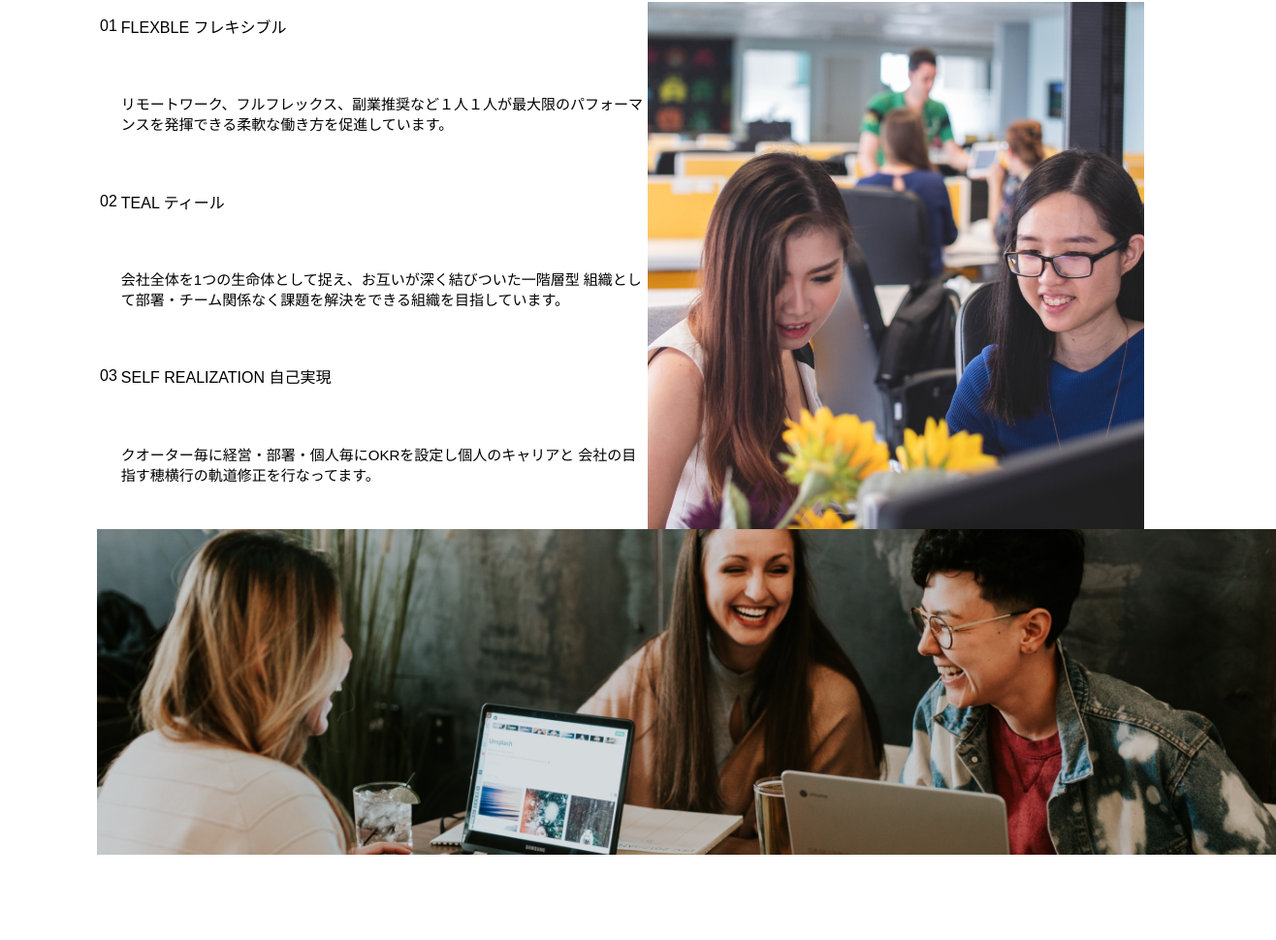
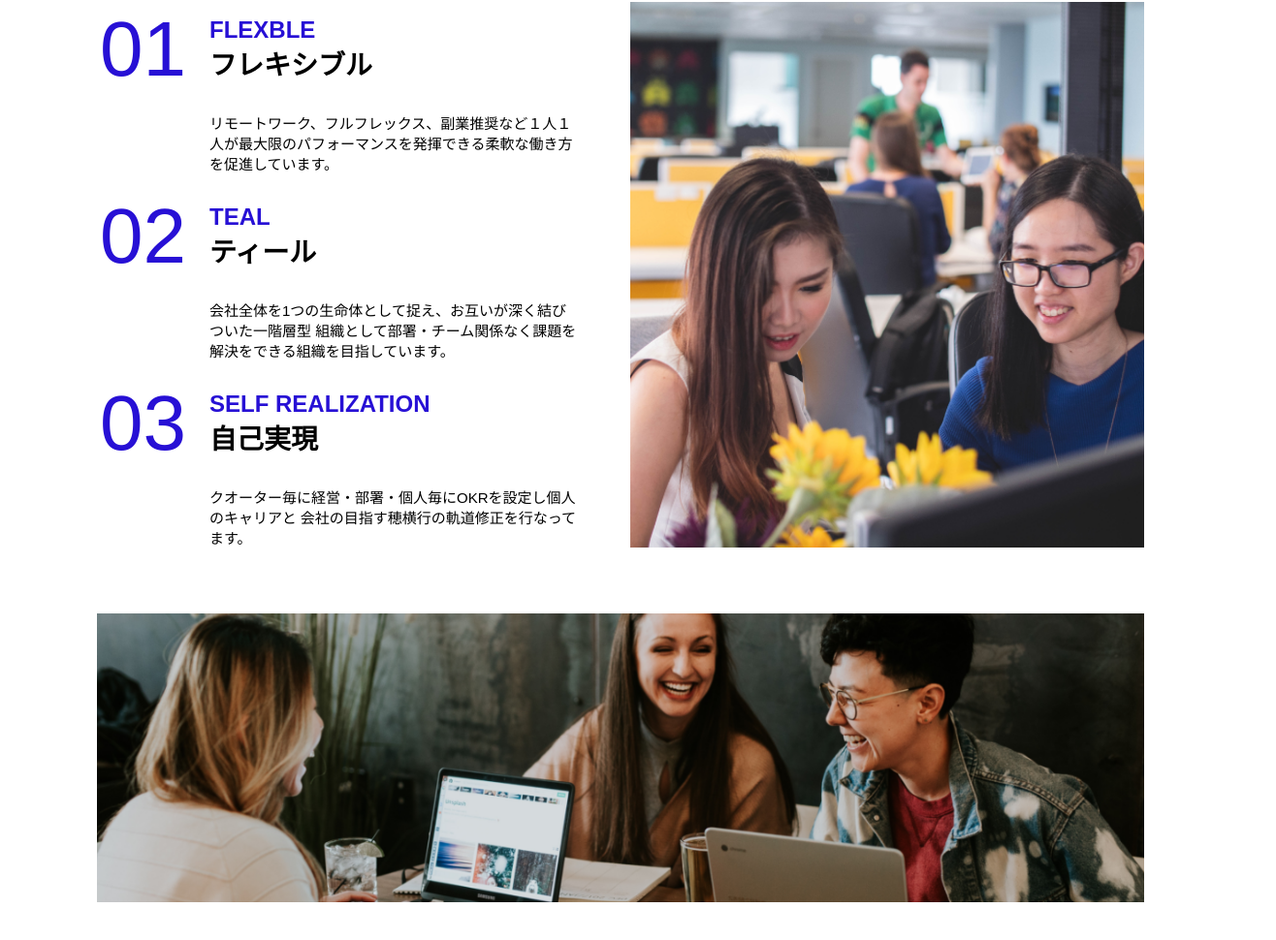
Before and after one commit to kensakugioia/html_css, a plain HTML site: page socialtech/index.html in a window 1280 px wide. Shown: the part 3012-3982 px from the top of the page at 97% size, 1316 px wide, since content can reach past the window. Drawn offline with Linux system fonts and the light colour scheme.

Commit message:
webサイト

```diff
--- a/socialtech/style.css
+++ b/socialtech/style.css
@@ -213,3 +213,46 @@ h3 {
 #aboutus > div {
     display: flex;
 }
+
+/*画像*/
+.culture-img {
+    width: 100%;
+    align-self: flex-start;
+}
+
+.culture-img2 {
+    margin-top: 50px;
+    width: 100%;
+}
+
+/*3つの組織文化の表*/
+.culture-table {
+    max-width: 500px;
+    margin-right: 50px;
+}
+
+/*番号*/
+.culture-num {
+    font-size: 80px;
+    color: #2710d5;
+    margin: 0 20px 0 0;
+}
+
+/*組織文化英語*/
+.culture-en {
+    color: #2710d5;
+    font-weight: bold;
+    font-size: 24px;
+    display: block;
+}
+
+/*組織文化日本語*/
+.culture-jp {
+    font-size: 28px;
+    font-weight: bold;
+}
+
+/*説明文*/
+/.culture-description {
+    margin: 0;
+}
```
